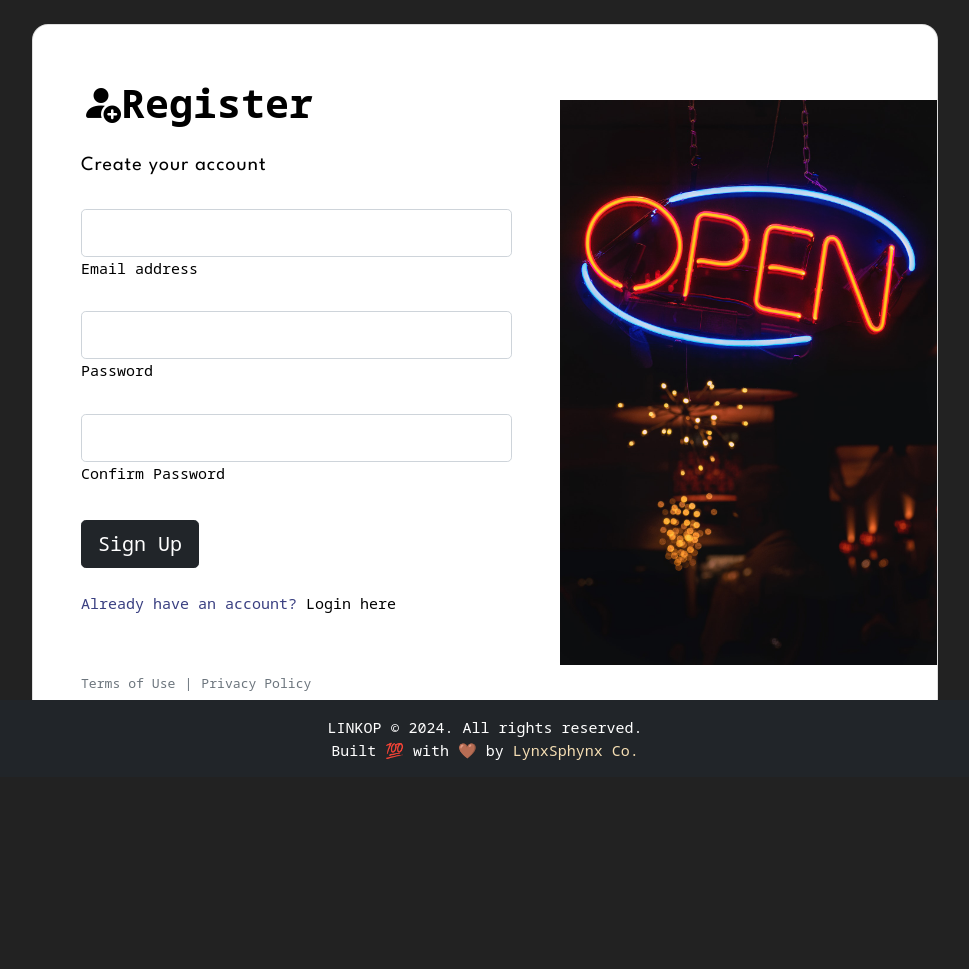
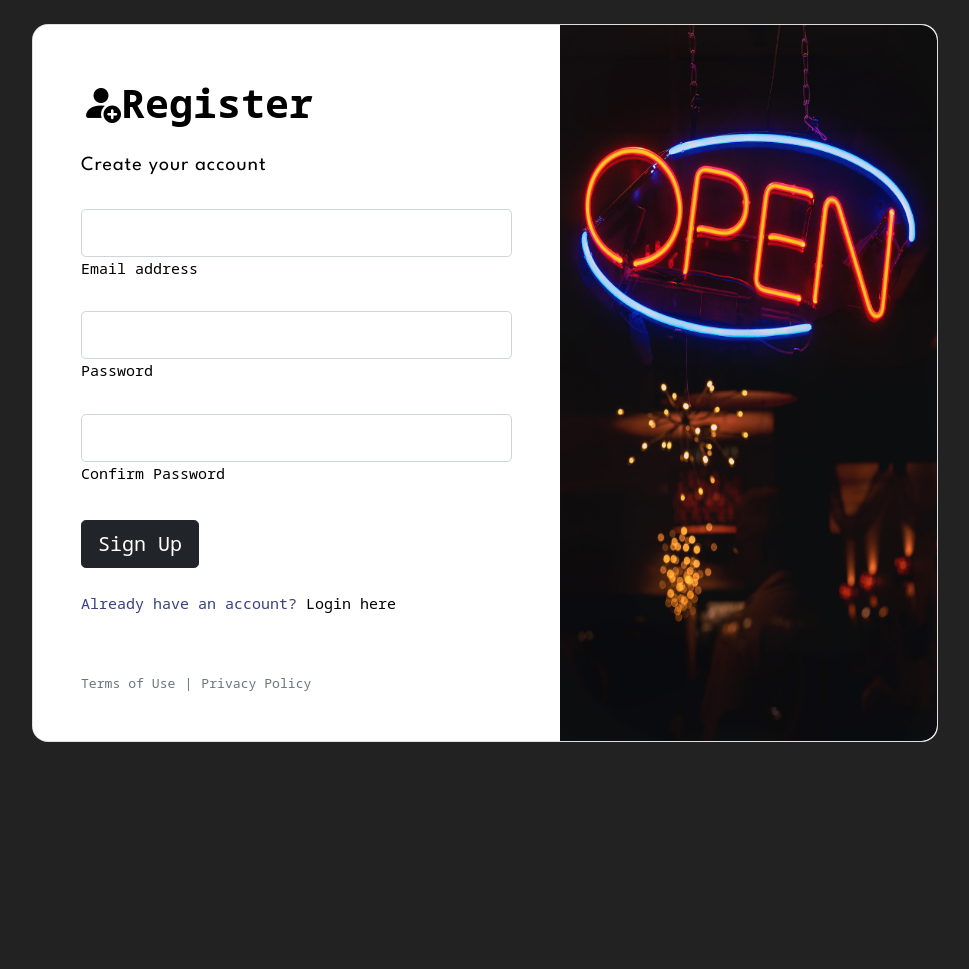
Before and after one commit to Rofy-Ray/linkop, a Django app: page /register/ in a window 1280 px wide. Shown: the part 68-1037 px from the top of the page, without its empty margins (155-1124 px from the left). Run offline with Django 4.2, Linux system fonts and the light colour scheme; some libraries are stand-ins or nearby versions.

Commit message:
fixing image render on login and register forms

```diff
--- a/static/css/style.css
+++ b/static/css/style.css
@@ -139,6 +139,13 @@ a:link {
     }
 }
 
+@media screen and (orientation: landscape) {
+    .card {
+        max-height: 100vh;
+        overflow: auto;
+    }
+}
+
 .footer-link {
     color: wheat;
     text-decoration: none;
--- a/templates/login.html
+++ b/templates/login.html
@@ -12,7 +12,7 @@
                         <div class="row g-0">
                             <div class="col-md-6 col-lg-5 d-none d-md-block">
                                 <img src="{% static 'img/lgnimg.jpg' %}"
-                                    alt="login form" class="img-fluid" style="border-radius: 1rem 0 0 1rem; height: 100%; object-fit: contain;" />
+                                    alt="login form" class="img-fluid" style="border-radius: 1rem 0 0 1rem; height: 100%;" />
                             </div>
                             <div class="col-md-6 col-lg-7 d-flex align-items-center">
                                 <div class="card-body p-4 p-lg-5 text-black">
--- a/templates/registration_form.html
+++ b/templates/registration_form.html
@@ -50,7 +50,7 @@
                             </div>
                             <div class="col-md-6 col-lg-5 d-none d-md-block">
                                 <img src="{% static 'img/regimg.jpg' %}"
-                                    alt="signup form" class="img-fluid" style="border-radius: 0 1rem 1rem 0; height: 100%; object-fit: contain;" />
+                                    alt="signup form" class="img-fluid" style="border-radius: 0 1rem 1rem 0; height: 100%; />
                             </div>
                         </div>
                     </div>
```
